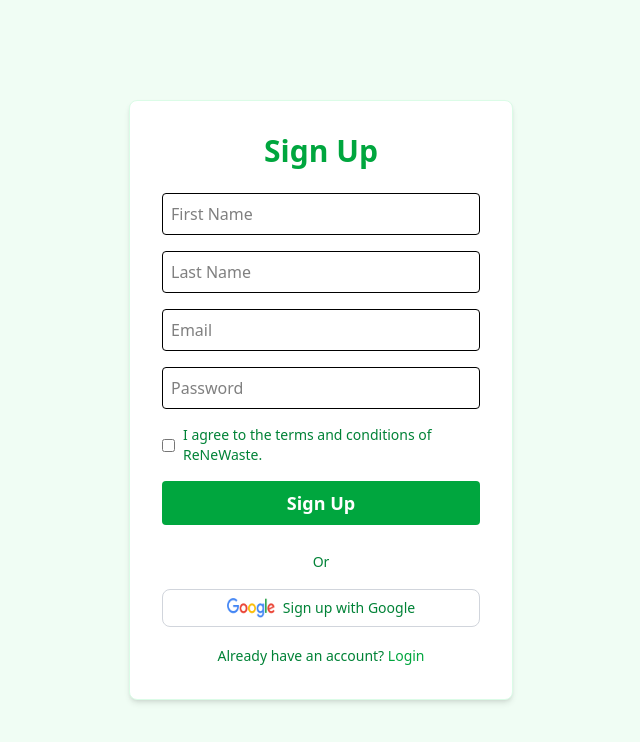
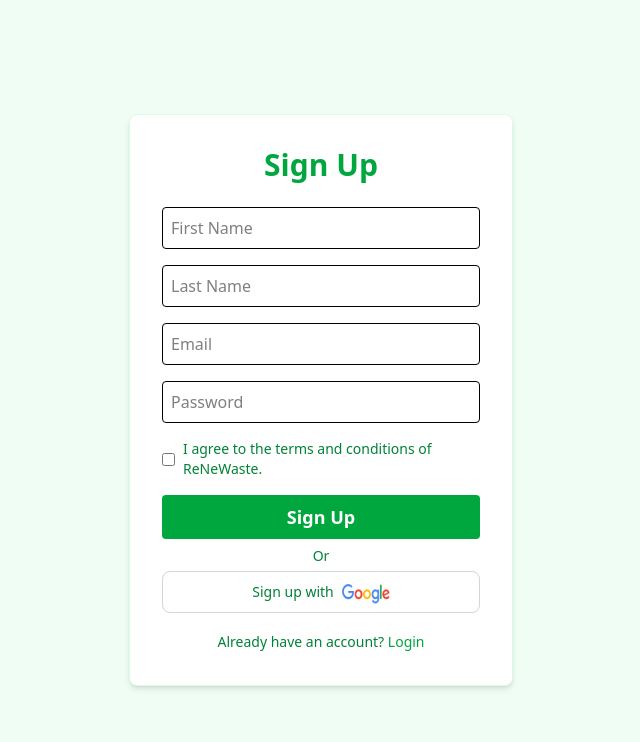
Before and after one commit to Maneesha-V/ReNeWaste, a React (Vite) app in the folder frontend/: page /signup in a window 1280 px wide. Shown: the top 742 px of the page, without its empty margins (319-959 px from the left). Built offline with nearby package versions, Linux system fonts and the light colour scheme; no server answers.

Commit message:
Google Sign button changes and firebase install

```diff
--- a/frontend/package.json
+++ b/frontend/package.json
@@ -14,6 +14,7 @@
     "@reduxjs/toolkit": "^2.6.1",
     "@tailwindcss/vite": "^4.0.14",
     "axios": "^1.8.3",
+    "firebase": "^11.5.0",
     "lucide-react": "^0.484.0",
     "react": "^19.0.0",
     "react-dom": "^19.0.0",
--- a/frontend/src/components/user/GoogleLoginButton.tsx
+++ b/frontend/src/components/user/GoogleLoginButton.tsx
@@ -1,14 +1,19 @@
 import googleLogo from "../../assets/google_logo.png";
 
 const GoogleLoginButton = () => {
+  const handleGoogleLogin = () => {
+
+  }
   return (
-    <button className="flex items-center justify-center w-full bg-white border border-gray-300 rounded-lg p-2 text-sm font-medium text-gray-700 hover:bg-gray-50">
+    <button
+    onClick = {handleGoogleLogin}
+    className="flex items-center justify-center w-full bg-white border border-gray-300 rounded-lg p-2 text-sm font-medium text-gray-700 hover:bg-gray-50 cursor-pointer">
+      Sign in with
       <img
         src={googleLogo}
         alt="Google Logo"
-        className="w-12 h-5 mr-2"
+        className="w-12 h-5 ml-2 mt-1"
       />
-      Sign in with Google
     </button>
   );
 };
--- a/frontend/src/components/user/GoogleSignUpButton.tsx
+++ b/frontend/src/components/user/GoogleSignUpButton.tsx
@@ -1,15 +1,21 @@
-import googleLogo from "../../assets/google_logo.png"
+import googleLogo from "../../assets/google_logo.png";
 
 const GoogleSignUpButton = () => {
+  const handleGoogleSignUp = () => {
+
+  };
   return (
-      <div className="mt-4">
-        <button className="flex items-center justify-center w-full bg-white border border-gray-300 rounded-lg p-2 text-sm font-medium text-green-700 hover:bg-gray-50">
+    <div className="mt-1">
+      <button
+        onClick={handleGoogleSignUp}
+        className="flex items-center justify-center w-full bg-white border border-gray-300 rounded-lg p-2 text-sm font-medium text-green-700 hover:bg-gray-50 cursor-pointer"
+      >
+        Sign up with
         <img
           src={googleLogo}
           alt="Google Logo"
-            className="w-12 h-5 mr-2"
+          className="w-12 h-5 ml-2 mt-1"
         />
-          Sign up with Google
       </button>
     </div>
   );
--- /dev/null
+++ b/frontend/src/config/firebase.ts
@@ -0,0 +1,26 @@
+// Import the functions you need from the SDKs you need
+import { initializeApp } from "firebase/app";
+// import { getAnalytics } from "firebase/analytics";
+import { getAuth, GoogleAuthProvider } from "firebase/auth";
+// TODO: Add SDKs for Firebase products that you want to use
+// https://firebase.google.com/docs/web/setup#available-libraries
+
+// Your web app's Firebase configuration
+// For Firebase JS SDK v7.20.0 and later, measurementId is optional
+const firebaseConfig = {
+    apiKey: import.meta.env.VITE_FIREBASE_API_KEY,
+    authDomain: import.meta.env.VITE_FIREBASE_AUTH_DOMAIN,
+    projectId: import.meta.env.VITE_FIREBASE_PROJECT_ID,
+    storageBucket: import.meta.env.VITE_FIREBASE_STORAGE_BUCKET,
+    messagingSenderId: import.meta.env.VITE_FIREBASE_MESSAGING_SENDER_ID,
+    appId: import.meta.env.VITE_FIREBASE_APP_ID,
+    measurementId: import.meta.env.VITE_FIREBASE_MEASUREMENT_ID
+};
+
+// Initialize Firebase
+const app = initializeApp(firebaseConfig);
+// const analytics = getAnalytics(app);
+const auth = getAuth(app);
+const googleProvider = new GoogleAuthProvider();
+
+export { auth, googleProvider };
--- a/frontend/src/pages/user/Signup.tsx
+++ b/frontend/src/pages/user/Signup.tsx
@@ -119,13 +119,13 @@ const Signup = () => {
           </div>
           <button
             type="submit"
-            className="w-full font-bold text-lg bg-green-600 text-white p-2 rounded hover:bg-green-700 focus:outline-none focus:ring-2 focus:ring-green-500 focus:ring-offset-2"
+            className="w-full font-bold text-lg bg-green-600 text-white p-2 rounded hover:bg-green-700 focus:outline-none focus:ring-2 focus:ring-green-500 focus:ring-offset-2 cursor-pointer"
             disabled={loading}
           >
             {loading ? "Signing Up..." : "Sign Up"}
           </button>
         </form>
-        <div className="mt-6 text-center">
+        <div className="mt-1 text-center">
           <span className="text-sm text-green-700">Or</span>
           <GoogleSignUpButton />
         </div>
```
Also changed, not shown: frontend/src/App.tsx (+0 -11 lines), 1 other file (tests, documents, lock files or other folders). Lines whose indentation alone changed are shown as unchanged.
